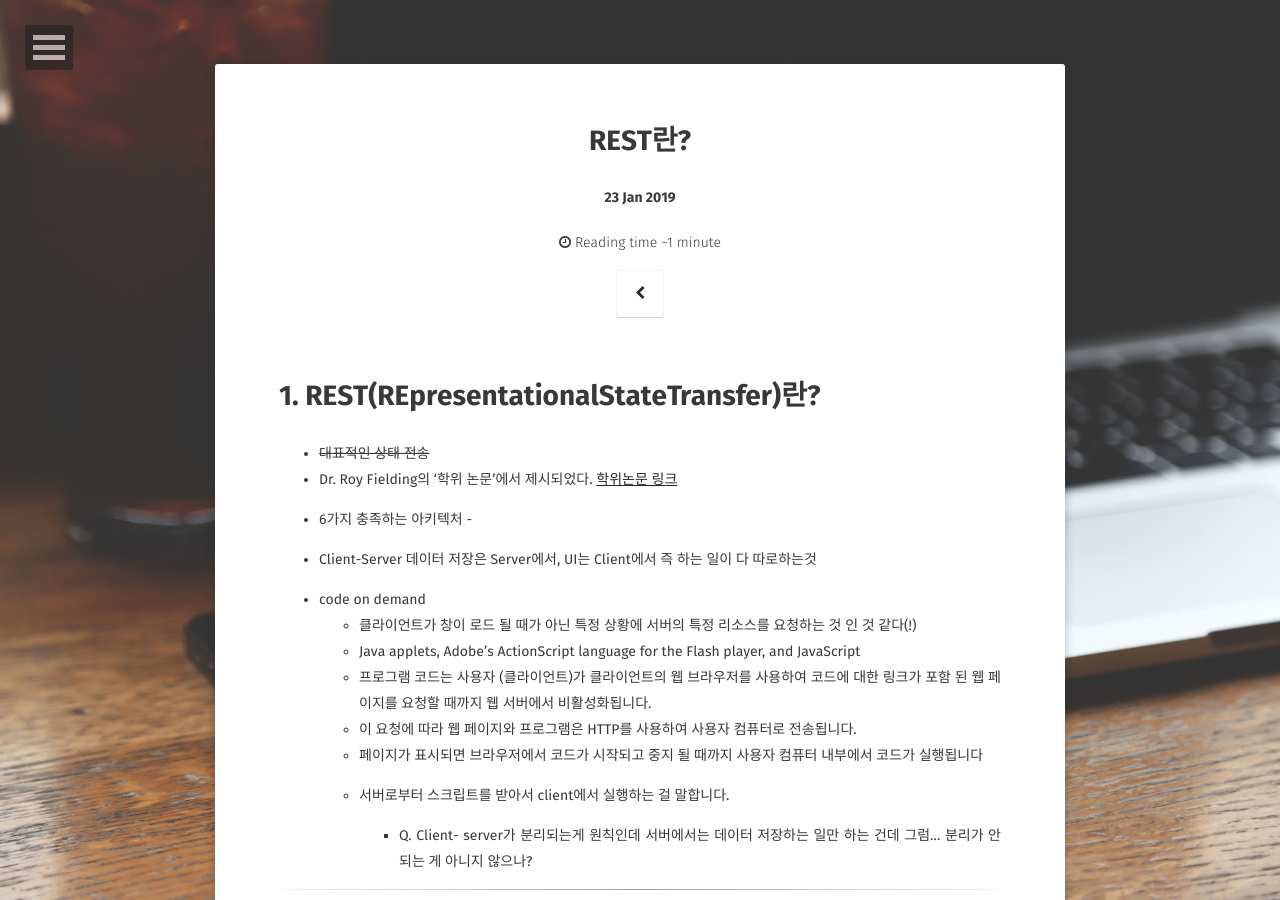
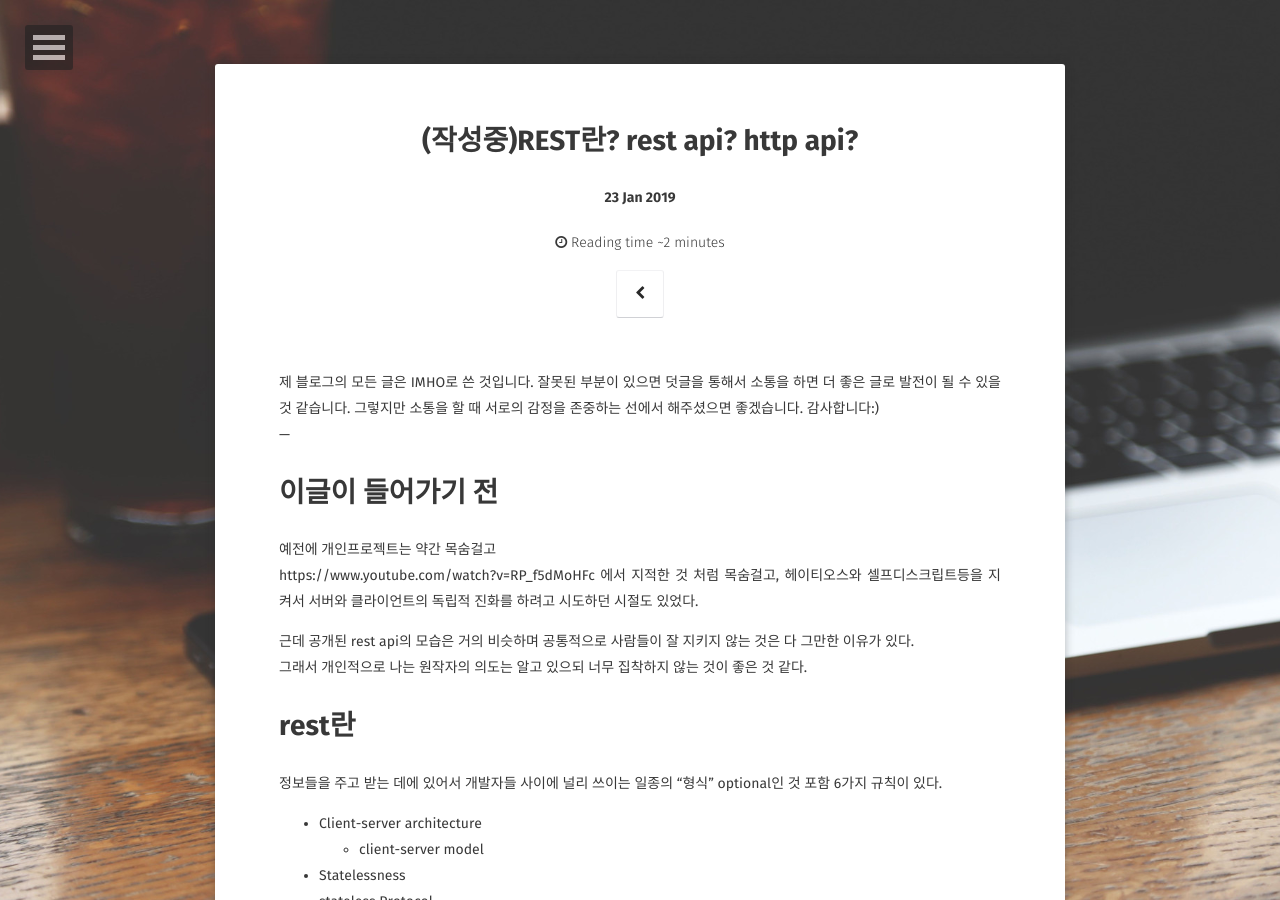
Before and after one commit to JoosJuliet/joosjuliet.github.io, a Jekyll site: the page built from _posts/2019-01-23-REST.md, in a window 1280 px wide and 900 px high. Built offline with Jekyll 4.4.1, drawn with Linux system fonts in a browser that asks for light colours; some web fonts are replaced; some of the changed text lies outside the part shown.

Commit message:
upgrade restapi

```diff
--- a/_posts/2019-01-23-REST.md
+++ b/_posts/2019-01-23-REST.md
@@ -1,11 +1,95 @@
 ---
 layout: post
 section-type: post
-title: "REST란?"
+title: "(작성중)REST란? rest api? http api?"
 category: WEB
-tags: [ 'web', 'rest' ]
+tags: [ 'web' ]
 comments: true
 ---
+제 블로그의 모든 글은 IMHO로 쓴 것입니다.
+잘못된 부분이 있으면 덧글을 통해서 소통을 하면 더 좋은 글로 발전이 될 수 있을 것 같습니다.
+그렇지만 소통을 할 때 서로의 감정을 존중하는 선에서 해주셨으면 좋겠습니다.
+감사합니다:)
+---
+
+
+
+# 이글이 들어가기 전
+예전에 개인프로젝트는 약간 목숨걸고
+https://www.youtube.com/watch?v=RP_f5dMoHFc 에서 지적한 것 처럼 목숨걸고, 헤이티오스와 셀프디스크립트등을 지켜서 서버와 클라이언트의 독립적 진화를 하려고 시도하던 시절도 있었다.
+
+근데 공개된 rest api의 모습은 거의 비슷하며 공통적으로 사람들이 잘 지키지 않는 것은 다 그만한 이유가 있다.
+그래서 개인적으로 나는 원작자의 의도는 알고 있으되 너무 집착하지 않는 것이 좋은 것 같다.
+
+
+
+# rest란
+정보들을 주고 받는 데에 있어서 개발자들 사이에 널리 쓰이는 일종의 "형식"
+optional인 것 포함 6가지 규칙이 있다.
+- Client-server architecture
+  - client-server model
+-	Statelessness
+  - stateless Protocol
+- Cache ability
+- Layered system
+  - Layered System
+    - proxy and load balancer, security policies
+- Code on demand (optional)
+  - JavaScript
+- Uniform interface
+
+
+
+http만 쓰면 기본적으로 다 지켜진다.
+저것들을 다 잘 지키면 restful한 system이라고 한다.
+
+
+## Client-Server
+데이터 저장은 Server에서, UI는 Client에서
+즉 하는 일이 다 따로하는것
+
+## stateless
+Server는 각각의 요청을 완전히 별개의 것으로 인식하고 처리한다.
+각 API 서버는 Client의 요청만을 단순 처리한다.
+즉, 이전 요청이 다음 요청의 처리에 연관되어서는 안된다.
+
+## code on demand
+- 클라이언트가 창이 로드 될 때가 아닌 특정 상황에 서버의 특정 리소스를 요청하는 것 인 것 같다(!)
+- Java applets, Adobe's ActionScript language for the Flash player, and JavaScript
+- 프로그램 코드는 사용자 (클라이언트)가 클라이언트의 웹 브라우저를 사용하여 코드에 대한 링크가 포함 된 웹 페이지를 요청할 때까지 웹 서버에서 비활성화됩니다.
+- 이 요청에 따라 웹 페이지와 프로그램은 HTTP를 사용하여 사용자 컴퓨터로 전송됩니다.
+- 페이지가 표시되면 브라우저에서 코드가 시작되고 중지 될 때까지 사용자 컴퓨터 내부에서 코드가 실행됩니다
+- 서버로부터 스크립트를 받아서 client에서 실행하는 걸 말합니다.
+
+
+
+
+# API란
+소프트웨어가 다른 소프트웨어에게 지정된 형식으로 요청, 명령을 받을 수 있는 수단
+
+# RESTFUL API란
+REST 아키텍처 제약 조건을 준수하는 웹 서비스 API를 RESTful API라고합니다. HTTP 기반 RESTful API는 다음 구성으로 정의됩니다.
+
+- 자원 : URI
+- 행위: HTTP METHODS(get, post, put, delete)
+- 표현: media type (json, xml등)
+
+
+
+
+<!--
+
+rest api: 가장 큰 특성 각 요청이 어떤 정보나 동작을 위한 것인지 그 모습 자체로 추론이 가능하다.
+주로 명사형
+
+서버에 rest api요청 보낼 때는 http 규약을 통해 보낸다.
+http에는 메소드가 있다.
+
+일반적으로 알고 쓰는 수준의 REST api
+
+
+쿠키/세션/캐시
+
 
 # 1. REST(REpresentationalStateTransfer)란?
 
@@ -15,24 +99,29 @@
 - 6가지 충족하는 아키텍처
     -
 
+클라이언트가 창이 로드 될 때가 아닌 특정 상황에 서버의 특정 리소스를 요청하는 것 인 것 같다(!)
 
-- Client-Server
-  데이터 저장은 Server에서, UI는 Client에서
-  즉 하는 일이 다 따로하는것
+프로그램 코드는 사용자 (클라이언트)가 클라이언트의 웹 브라우저를 사용하여 코드에 대한 링크가 포함 된 웹 페이지를 요청할 때까지 웹 서버에서 비활성화됩니다.
 
-- code on demand
-  - 클라이언트가 창이 로드 될 때가 아닌 특정 상황에 서버의 특정 리소스를 요청하는 것 인 것 같다(!)
-  - Java applets, Adobe's ActionScript language for the Flash player, and JavaScript
-  - 프로그램 코드는 사용자 (클라이언트)가 클라이언트의 웹 브라우저를 사용하여 코드에 대한 링크가 포함 된 웹 페이지를 요청할 때까지 웹 서버에서 비활성화됩니다.
-  - 이 요청에 따라 웹 페이지와 프로그램은 HTTP를 사용하여 사용자 컴퓨터로 전송됩니다.
-  - 페이지가 표시되면 브라우저에서 코드가 시작되고 중지 될 때까지 사용자 컴퓨터 내부에서 코드가 실행됩니다
-  - 서버로부터 스크립트를 받아서 client에서 실행하는 걸 말합니다.
+이 요청에 따라 웹 페이지와 프로그램은 HTTP를 사용하여 사용자 컴퓨터로 전송됩니다.
 
-    - Q. Client- server가 분리되는게 원칙인데 서버에서는 데이터 저장하는 일만 하는 건데 그럼... 분리가 안되는 게 아니지 않으나?
+페이지가 표시되면 브라우저에서 코드가 시작되고 중지 될 때까지 사용자 컴퓨터 내부에서 코드가 실행됩니다
 
+ 서버로부터 스크립트를 받아서 client에서 실행하는 걸 말합니다.
+
+
+Q. Client- server가 분리되는게 원칙인데 서버에서는 데이터 저장하는 일만 하는 건데 그럼... 분리가 안되는 게 아니지 않으나?
+
+클라이언트가 창 로드 후에 서버에 요청해서 추가 코드를 실행하는 느낌이다.
+Q. 그렇다면 실행하는 코드는 client측의 코드인 것인가? server의 코드인 것인가?
+Q. HTTP를 사용해서 전송을 한다는 건데...코드를 생으로 넘겨주는 것인가?
+
+ -->
 
 ---
 참고자료
 
 전반적으로 모두 참고한 곳
 https://speakerdeck.com/leewin12/rest-api-seolgye
+https://gmlwjd9405.github.io/2018/09/21/rest-and-restful.html
+https://www.youtube.com/watch?v=OpoVuwxGRDI
```
Also changed, not shown: _posts/2019-06-25-rest.md (deleted, +0 -40 lines).
